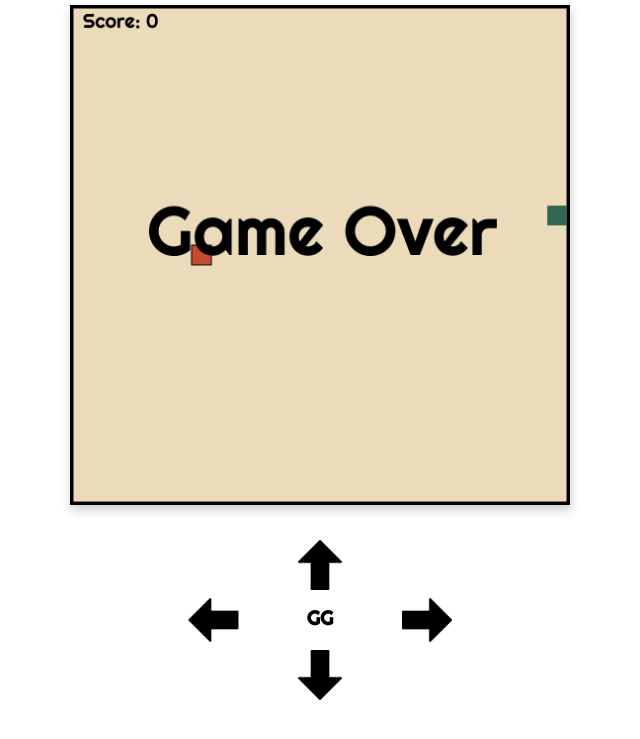
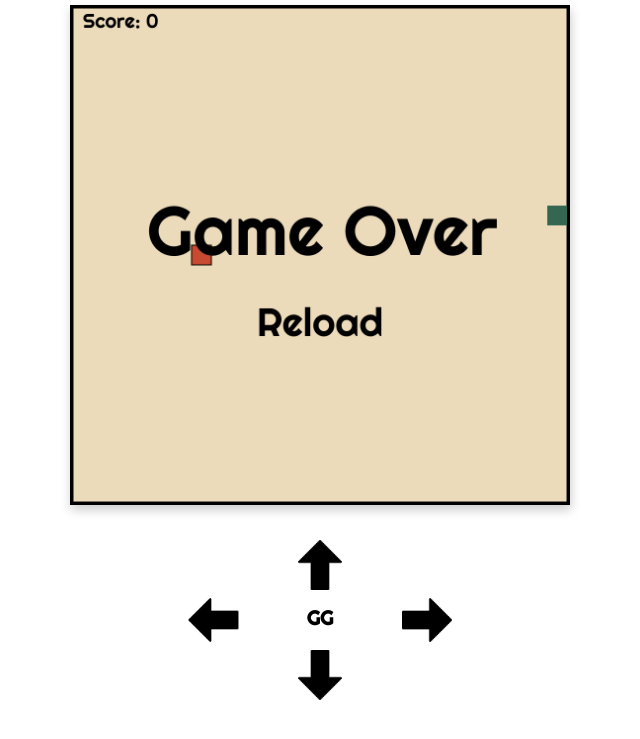
Before and after one commit to Open-Source-Community/Snake-Game, a plain HTML site: page index.html in a window 1280 px wide. Shown: the part 51-790 px from the top of the page, without its empty margins (320-960 px from the left). Drawn offline with Linux system fonts and the light colour scheme.

Commit message:
Implement button reload

```diff
--- a/index.html
+++ b/index.html
@@ -14,7 +14,9 @@
             <h1>Snake Game</h1>
         </div>
     </div>
-    <canvas class="col-lg-12 col-xs-12" id="id" width="500" height="500" style="max-width: 500px; max-height: 500px;"></canvas>
+    <canvas class="col-lg-12 col-xs-12" id="id" width="500" height="500" style="max-width: 500px; max-height: 500px;">
+        <button id="buttonReload">Reload</button>
+    </canvas>
     <div class="arrows">
         <div class="container-fluid">
             <div class="upper">
--- a/script/js.js
+++ b/script/js.js
@@ -19,6 +19,8 @@ let food_y;
 
 var score=0;
 
+const button = document.getElementById("buttonReload");
+
 const board = document.getElementById("id");
 const snakeboard_ctx = board.getContext("2d");
 
@@ -26,6 +28,7 @@ main();
 gen_food();
 
 document.addEventListener("keydown", change_direction);
+document.addEventListener("click", handleClick);
 
 //logic
 
@@ -89,29 +92,69 @@ function move_snake() {
 
 }
 
-function gameOver(){
-     let over=false;
-     if(snake[0].x<=0 || snake[0].y<=0 || snake[0].x>board.width-40 || snake[0].y>board.height-40)
-     {
-          over=true;
-          snakeboard_ctx.fillStyle="black";
-          snakeboard_ctx.font= "70px hed";
-          snakeboard_ctx.fillText("Game Over",75,250);
+function gameOver() {
+     let over = false;
+     if (
+       snake[0].x <= 0 ||
+       snake[0].y <= 0 ||
+       snake[0].x > board.width - 40 ||
+       snake[0].y > board.height - 40
+     ) {
+       over = true;
+       showGameover();
      }
 
-     for(var i=1;i<snake.length-1;i++){
-          var tmp=snake[i];
-          if(tmp.x === snake[0].x && tmp.y === snake[0].y){
-               over=true;
-               snakeboard_ctx.fillStyle="black";
-               snakeboard_ctx.font= "70px hed";
-               snakeboard_ctx.fillText("Game Over",75,250);
-               break;
-          }
+     for (var i = 1; i < snake.length - 1; i++) {
+       var tmp = snake[i];
+       if (tmp.x === snake[0].x && tmp.y === snake[0].y) {
+         over = true;
+         showGameover();
+         break;
+       }
      }
 
      return over;
-}
+   }
+
+function handleClick(e) {
+     const x = e.clientX - board.offsetLeft;
+     const y = e.clientY - board.offsetTop;
+     if (snakeboard_ctx.isPointInPath(x, y)) {
+       button.focus();
+       location.reload();
+     }
+   }
+
+   function showGameover() {
+     snakeboard_ctx.fillStyle = "black";
+     snakeboard_ctx.font = "70px hed";
+     snakeboard_ctx.fillText("Game Over", 75, 250);
+     drawButton(button, board.width / 2 - 75, 300);
+   }
+
+   function drawButton(el, x, y) {
+     const active = document.activeElement === el;
+     const width = 150;
+     const height = 40;
+
+     // Button background
+     snakeboard_ctx.fillStyle = "transparent";
+     snakeboard_ctx.fillRect(x, y, width, height);
+
+     // Button text
+     snakeboard_ctx.font = "40px hed";
+     snakeboard_ctx.textAlign = "center";
+     snakeboard_ctx.textBaseline = "middle";
+     snakeboard_ctx.fillStyle = active ? "blue" : "black";
+     snakeboard_ctx.fillText(el.textContent, x + width / 2, y + height / 2);
+
+     // Define clickable area
+     snakeboard_ctx.beginPath();
+     snakeboard_ctx.rect(x, y, width, height);
+
+     // Draw focus ring, if appropriate
+     snakeboard_ctx.drawFocusIfNeeded(el);
+   }
 
 function change_direction(event) {
      const leftKey = 37;
```
